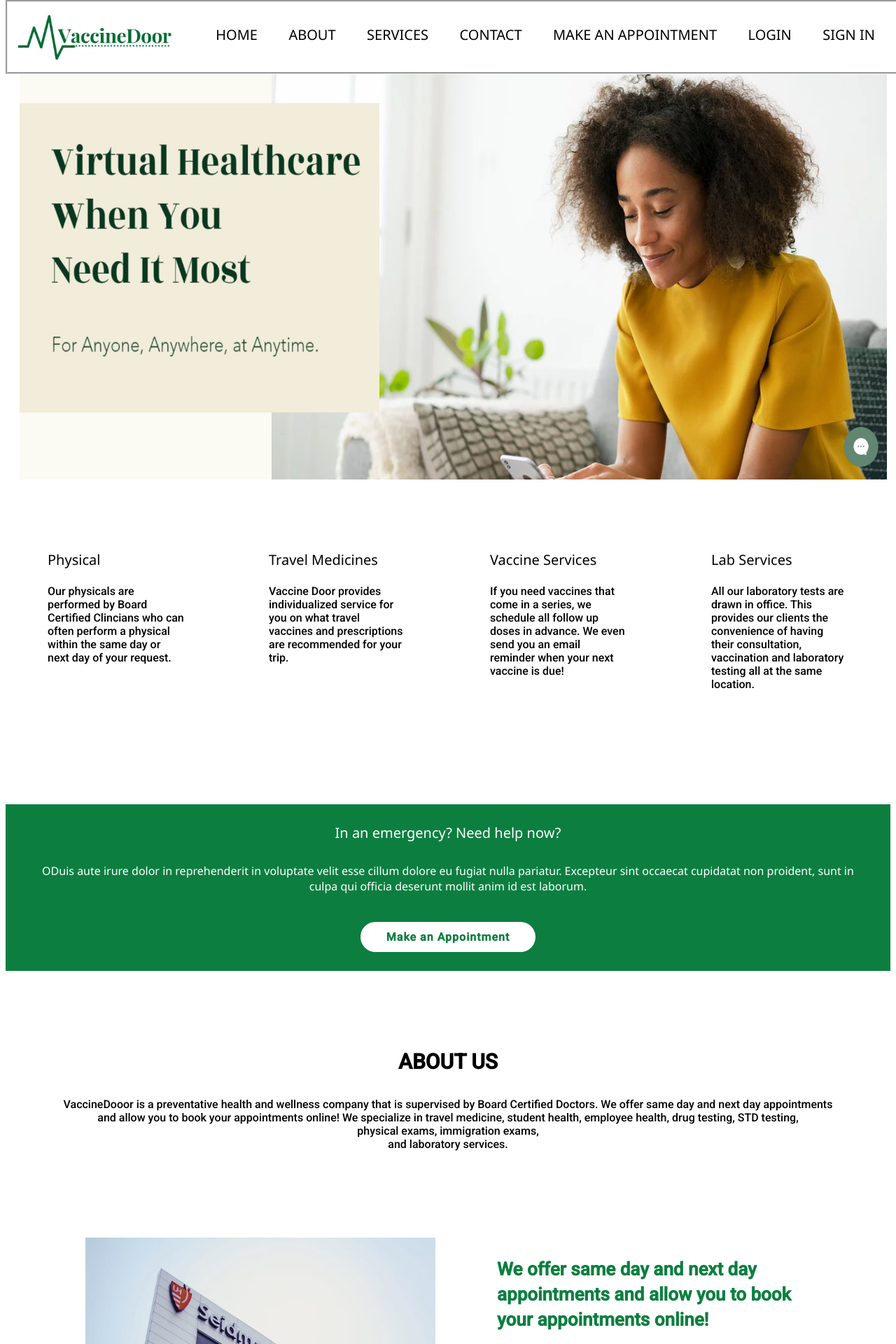
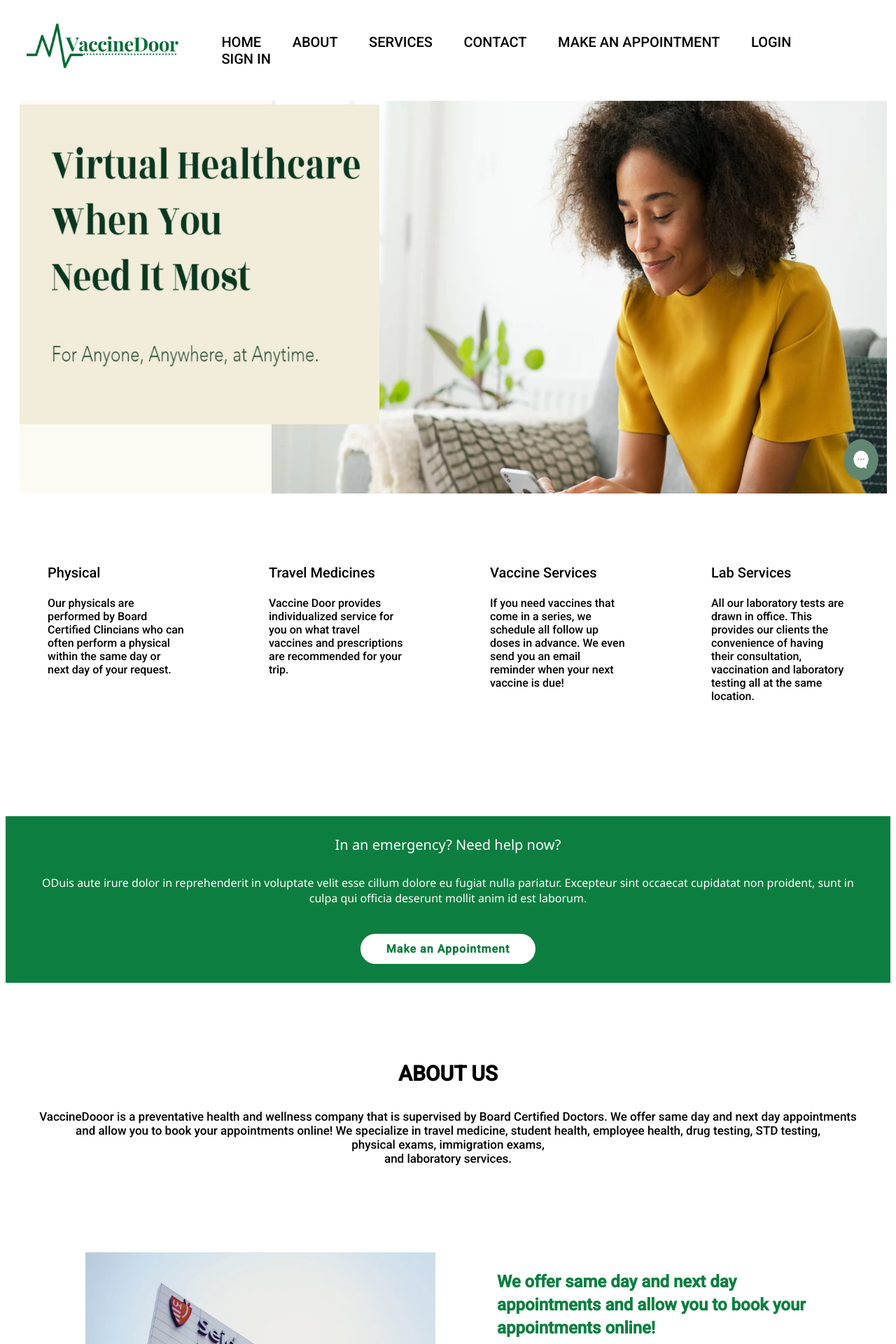
Before and after one commit to shaunak14k/Vaccine-Registration, a PHP site: page / in a window 1280 px wide. Shown: the top 1920 px of the page at 70% size. Run offline with PHP 8.4, Linux system fonts and the light colour scheme.

Commit message:
Update style.css

```diff
--- a/asset/css/style.css
+++ b/asset/css/style.css
@@ -2,6 +2,7 @@
 @import url("https://fonts.googleapis.com/css2?family=Open+Sans&display=swap");
 @import url("https://fonts.googleapis.com/css?family=Poppins:400,500,600,700&display=swap");
 
+@import url("https://fonts.googleapis.com/css2?family=Merriweather:wght@300&display=swap");
 @import url("https://fonts.googleapis.com/css?family=Lato");
 @import url("https://fonts.googleapis.com/css?family=Open Sans");
 
@@ -20,12 +21,17 @@
   margin: 24px;
 }
 .girl {
-  height: 600px;
+  height: 620px;
   width: 98%;
   margin: 20px;
   padding: 10;
   display: block;
 }
+
+h2 {
+  font-family: "Roboto", sans-serif;
+}
+
 /********************HEADER********************/
 
 .logo {
@@ -39,7 +45,7 @@
 li,
 a,
 button {
-  font-family: "Segoe UI", Tahoma, Geneva, Verdana, sans-serif;
+  font-family: "Roboto", sans-serif;
   font-size: 20px;
   font-weight: 500;
   color: black;
@@ -54,9 +60,12 @@ header {
   display: flex;
   justify-content: space-between;
   align-items: right;
-  padding: 15px;
+  padding: 30px;
   position: fixed;
-  border-style:	groove;
+}
+
+.header a {
+  font-size: 20px;
 }
 .navlinks {
   list-style: none;
@@ -255,14 +264,13 @@ body {
   text-align: center;
   font-family: "Roboto", sans-serif;
   position: relative;
-  padding-top:0px;
 }
 
 .preabout p {
   margin: 34px;
   text-align: center;
   padding-bottom: 30px;
-  font-size: 16px;
+  font-size: 17px;
   /* display: block;
     margin-block-start: 1em;
     margin-block-end: 1em;
@@ -286,7 +294,7 @@ body {
 
 .about h1 {
   color: #0c7f40;
-  font-family:Georgia, 'Times New Roman', Times, serif;
+  font-family: "Merriweather", serif;
   font-weight: 600;
   font-size: 26px;
   text-align: center;
@@ -294,9 +302,9 @@ body {
 
 .about h3 {
   color: #0c7f40;
-  font-family:Georgia, 'Times New Roman', Times, serif;
+  font-family: "Roboto", sans-serif;
   font-weight: 600;
-  font-size: 26px;
+  font-size: 24px;
 }
 .box {
   margin: 20px;
@@ -305,12 +313,11 @@ body {
   width: 600px;
   padding: 24px;
   display: inline-block;
-
 }
 
 li {
   font-size: 16px;
-  font-family:Georgia, 'Times New Roman', Times, serif;
+  font-family: "Roboto", sans-serif;
   text-align: justify;
 }
 
@@ -320,6 +327,9 @@ li {
   margin: 90px;
   padding: 10;
   display: flex;
+}
+.description p {
+  font-size: 10px;
 }
 .boxo {
   /* font-size: 16px;
@@ -358,14 +368,12 @@ li {
 
 /***************************Testimonial***************************/
 
-
 /* Slideshow container */
 .slideshow-container {
   position: relative;
   background: #f1f1f1f1;
 }
-.feedback{
-
+.feedback {
   border-radius: 50%;
   height: 150px;
 }
@@ -379,7 +387,8 @@ li {
 }
 
 /* Next & previous buttons */
-.prev, .next {
+.prev,
+.next {
   cursor: pointer;
   position: absolute;
   top: 50%;
@@ -401,7 +410,8 @@ li {
 }
 
 /* On hover, add a black background color with a little bit see-through */
-.prev:hover, .next:hover {
+.prev:hover,
+.next:hover {
   background-color: green;
   color: white;
 }
@@ -410,7 +420,7 @@ li {
 .dot-container {
   text-align: center;
   padding: 20px;
-    background:#ddd;
+  background: #ddd;
 }
 
 /* The dots/bullets/indicators */
@@ -426,20 +436,24 @@ li {
 }
 
 /* Add a background color to the active dot/circle */
-.active, .dot:hover {
+.active,
+.dot:hover {
   background-color: lime;
 }
 
 /* Add an italic font style to all quotes */
-q {font-style: italic;
-  font-family: 'Segoe UI', Tahoma, Geneva, Verdana, sans-serif;
+q {
+  font-style: italic;
+  font-family: "Segoe UI", Tahoma, Geneva, Verdana, sans-serif;
 }
 
 /* Add a blue color to the author */
-.author {color: rgb(67, 5, 67);
+.author {
+  color: rgb(67, 5, 67);
 
-font-family: 'Segoe UI', Tahoma, Geneva, Verdana, sans-serif;
-font-weight:  600;}
+  font-family: "Segoe UI", Tahoma, Geneva, Verdana, sans-serif;
+  font-weight: 600;
+}
 
 /*
 
@@ -533,14 +547,13 @@ font-weight:  600;}
 }
 
 .panel {
-
   margin: 10px;
   margin-left: 65px;
   max-width: 90%;
   text-align: left;
   width: 90%;
   font-size: 15px;
-  background-color:white;
+  background-color: white;
   max-height: 0;
   overflow: hidden;
   transition: max-height 0.2s ease-out;
@@ -548,9 +561,7 @@ font-weight:  600;}
 /*****************************************faq*******************************/
 /******************************************Contact Us**************************/
 
-
-.address{
-
+.address {
   align-content: center;
 }
 * {
@@ -571,18 +582,18 @@ textarea {
 }
 
 input[type="submit"] {
-  background-color:#0c7f40;
+  background-color: #0c7f40;
   color: white;
   padding: 12px 20px;
   border: none;
   border-radius: 20px;
   cursor: pointer;
   align-items: center;
-  font-family: 'Segoe UI', Tahoma, Geneva, Verdana, sans-serif;
+  font-family: "Segoe UI", Tahoma, Geneva, Verdana, sans-serif;
 }
 
 input[type="submit"]:hover {
-  background-color:limegreen;
+  background-color: limegreen;
 }
 
 /* Style the contact/contact section */
@@ -759,7 +770,7 @@ footer {
   margin-top: 10px;
 }
 .right form .btn button {
-  background-color:#0c7f40;
+  background-color: #0c7f40;
   color: white;
   padding: 12px 20px;
   border: none;
@@ -767,8 +778,7 @@ footer {
   cursor: pointer;
   align-items: center;
   font-size: 15px;
-  font-family: 'Segoe UI', Tahoma, Geneva, Verdana, sans-serif;
-
+  font-family: "Segoe UI", Tahoma, Geneva, Verdana, sans-serif;
 
   /*
   height: 40px;
```
Lines whose indentation alone changed are shown as unchanged.
